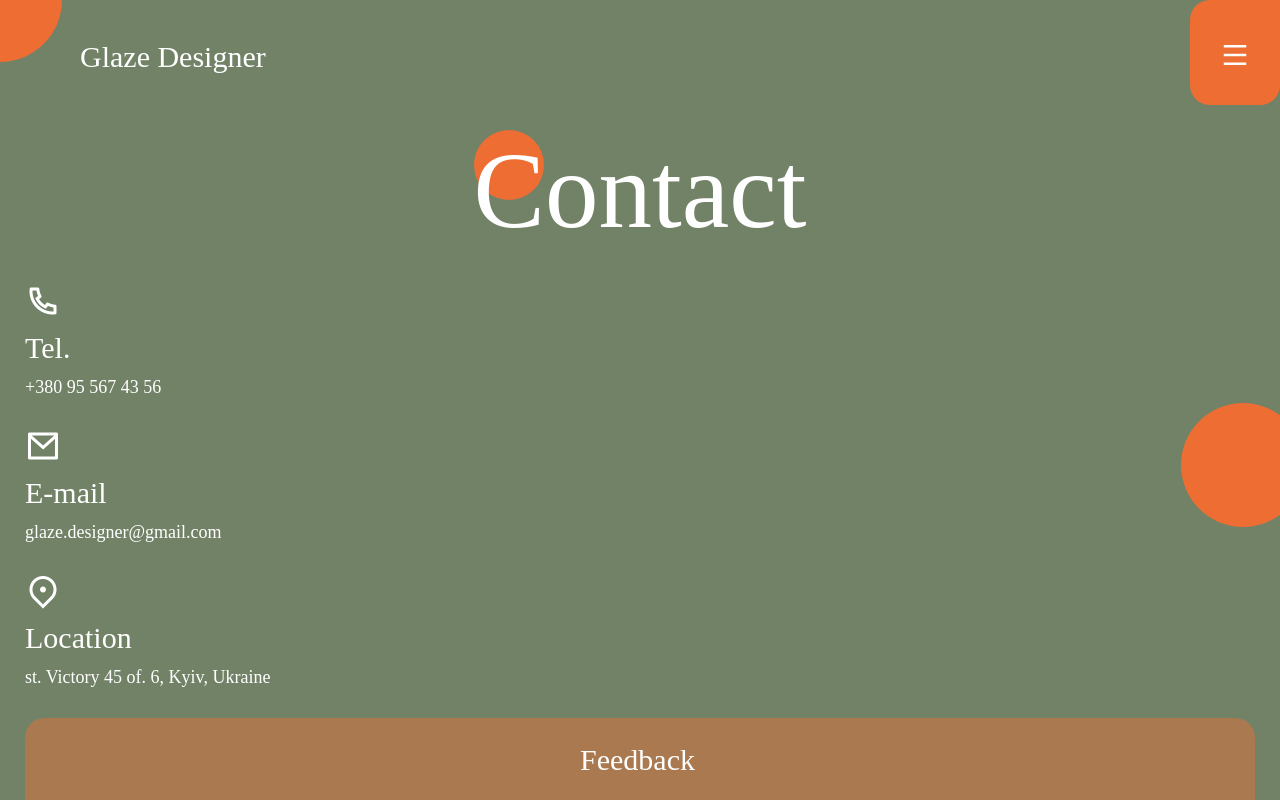
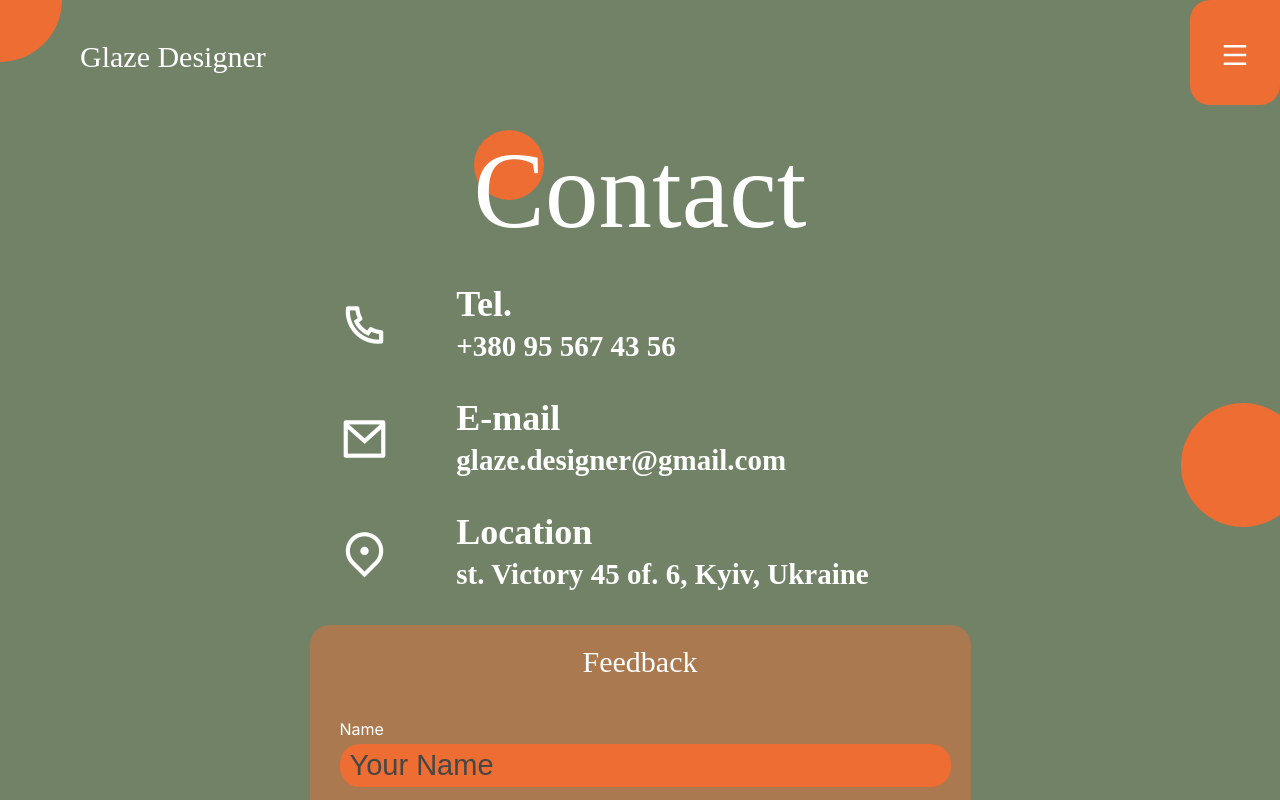
Before and after one commit to DarkSky3309/glaze, a React (Vite) app: page /contact in a window 1280 px wide. Shown: the top 800 px of the page. Built offline with nearby package versions, Linux system fonts and the light colour scheme.

Commit message:
contact adaptive tablet

```diff
--- a/src/scss/addaptive.scss
+++ b/src/scss/addaptive.scss
@@ -236,5 +236,48 @@
         }
       }
     }
+    .contact__content{
+      .contact__main-wrapper{
+        .contact__info{
+          margin: 0 auto;
+          max-width: 601px;
+          .contact__container{
+            display: grid;
+            grid-template-columns: 1fr 5fr;
+            grid-template-rows: 1fr 1fr;
+            grid-template-areas: "icon subtitle"
+                                  "icon description";
+            align-items: center;
+            gap: unset;
+            grid-column-gap: 20px;
+            i{
+              grid-area: icon;
+              font-size: 50px;
+            }
+            h3{
+              grid-area: subtitle;
+              font-weight: 700;
+              font-size: 36px;
+            }
+            p{
+              font-weight: 700;
+              grid-area: description;
+              font-size: 29px;
+            }
+
+          }
+        }
+        form {
+          padding: 20px 30px;
+          input, textarea{
+            padding: 10px 27px;
+            font-size: 29px;
+            &::placeholder{
+              color: #464646!important;
+            }
+          }
+        }
+      }
+    }
   }
 }
--- a/src/scss/contact.css
+++ b/src/scss/contact.css
@@ -54,6 +54,8 @@
   flex-direction: column;
   align-items: center;
   justify-content: space-between;
+  max-width: 601px;
+  margin: 0 auto;
   gap: 10px;
   padding: 25px 30px 25px 25px;
 }
@@ -75,6 +77,7 @@
   border-radius: 20px;
   width: 100%;
   padding: 5px 0 5px 10px;
+  margin-right: 7px;
 }
 .contact__content .contact__main-wrapper form div textarea {
   background-color: #ED6D33;
--- a/src/scss/contact.scss
+++ b/src/scss/contact.scss
@@ -56,6 +56,8 @@
       flex-direction: column;
       align-items: center;
       justify-content: space-between;
+      max-width: 601px;
+      margin: 0 auto;
       gap: 10px;
       padding: 25px 30px 25px 25px;
 
@@ -76,6 +78,7 @@
           border-radius: 20px;
           width: 100%;
           padding: 5px 0 5px 10px;
+          margin-right: 7px;
         }
         textarea{
           background-color: $orange;
--- a/src/scss/style.css
+++ b/src/scss/style.css
@@ -304,6 +304,43 @@
   body .lookBook .review .review__wrapper .item__wrapper {
     min-height: max-content !important;
   }
+  body .contact__content .contact__main-wrapper .contact__info {
+    margin: 0 auto;
+    max-width: 601px;
+  }
+  body .contact__content .contact__main-wrapper .contact__info .contact__container {
+    display: grid;
+    grid-template-columns: 1fr 5fr;
+    grid-template-rows: 1fr 1fr;
+    grid-template-areas: "icon subtitle" "icon description";
+    align-items: center;
+    gap: unset;
+    grid-column-gap: 20px;
+  }
+  body .contact__content .contact__main-wrapper .contact__info .contact__container i {
+    grid-area: icon;
+    font-size: 50px;
+  }
+  body .contact__content .contact__main-wrapper .contact__info .contact__container h3 {
+    grid-area: subtitle;
+    font-weight: 700;
+    font-size: 36px;
+  }
+  body .contact__content .contact__main-wrapper .contact__info .contact__container p {
+    font-weight: 700;
+    grid-area: description;
+    font-size: 29px;
+  }
+  body .contact__content .contact__main-wrapper form {
+    padding: 20px 30px;
+  }
+  body .contact__content .contact__main-wrapper form input, body .contact__content .contact__main-wrapper form textarea {
+    padding: 10px 27px;
+    font-size: 29px;
+  }
+  body .contact__content .contact__main-wrapper form input::placeholder, body .contact__content .contact__main-wrapper form textarea::placeholder {
+    color: #464646 !important;
+  }
 }
 body {
   background-color: #728267;
```
Also changed, not shown: 2 other files (tests, documents, lock files or other folders).
